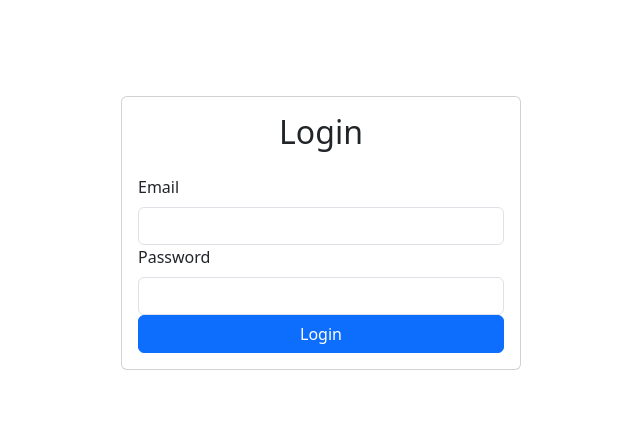
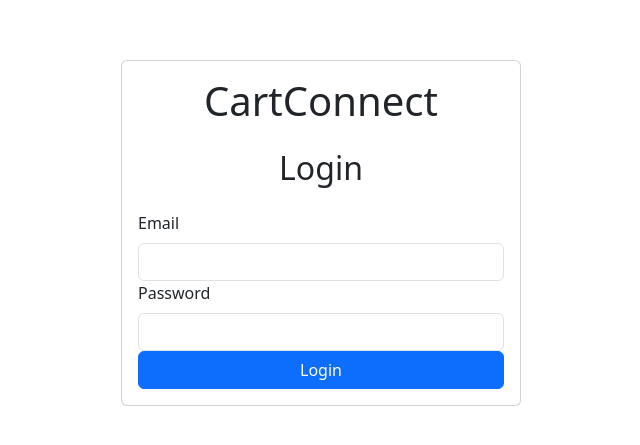
Before and after one commit to SamirSaigani/CS157C-team5, a React (Create React App) app in the folder frontend/: page /Login in a window 1280 px wide. Shown: the part 167-612 px from the top of the page, without its empty margins (319-959 px from the left). Built offline with nearby package versions, Linux system fonts and the light colour scheme.

Commit message:
added CartConnect to signup and login pages

```diff
--- a/frontend/src/pages/LoginPage.js
+++ b/frontend/src/pages/LoginPage.js
@@ -46,6 +46,7 @@ const Login = () => {
         <Container className="d-flex align-items-center justify-content-center" style={{ minHeight: "100vh" }}>
             <Card className="w-100" style={{ maxWidth: '400px' }}>
                 <Card.Body>
+                    <h1 className="text-center mb-4">CartConnect</h1>
                     <h2 className="text-center mb-4">Login</h2>
                     <Form onSubmit={handleSubmit}>
                         <Form.Group id="email">
--- a/frontend/src/pages/SignInPage.js
+++ b/frontend/src/pages/SignInPage.js
@@ -58,6 +58,7 @@ const SignIn = () => {
         <Container className="d-flex align-items-center justify-content-center" style={{ minHeight: "100vh" }}>
             <Card className="w-100" style={{ maxWidth: '400px' }}>
                 <Card.Body>
+                    <h1 className="text-center mb-4">CartConnect</h1>
                     <h2 className="text-center mb-4">Sign Up</h2>
                     <Form onSubmit={handleSubmit}>
                         <Form.Group id="name">
```
